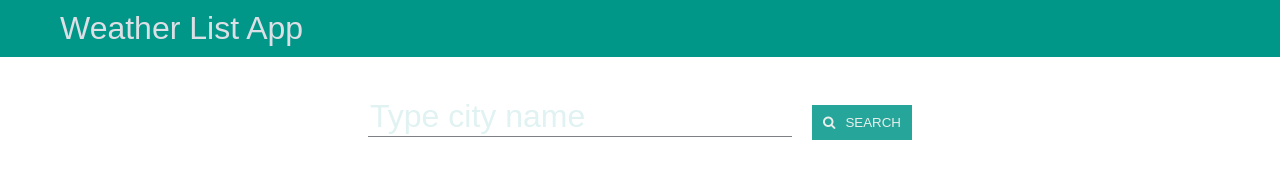
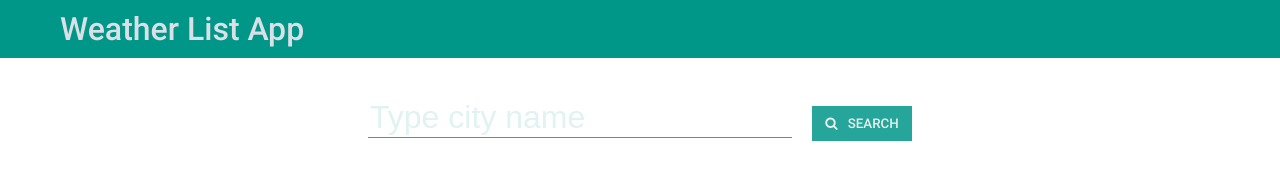
Before and after one commit to kamiljozwik/erecruiter, a React app: page / in a window 1280 px wide. Shown: the top 191 px of the page. Built offline with nearby package versions, Linux system fonts and the light colour scheme.

Commit message:
Added roboto fonts

```diff
--- a/public/index.html
+++ b/public/index.html
@@ -7,7 +7,7 @@
     <link rel="shortcut icon" href="%PUBLIC_URL%/favicon.ico">
     <link rel="stylesheet" href="https://cdnjs.cloudflare.com/ajax/libs/font-awesome/4.7.0/css/font-awesome.min.css">
 
-    <title>React App</title>
+    <title>Weather List</title>
   </head>
   <body>
     <noscript>
--- a/src/index.css
+++ b/src/index.css
@@ -1,7 +1,12 @@
+@font-face {
+	font-family: 'roboto-regular';
+	src: url('/fonts/roboto/Roboto-Regular.ttf');
+}
+
 html,
 body {
 	margin: 0;
 	padding: 0;
-	font-family: sans-serif;
+	font-family: 'roboto-regular';
 	height: 100%;
 }
--- a/src/styles/Header.scss
+++ b/src/styles/Header.scss
@@ -1,3 +1,8 @@
+@font-face {
+	font-family: 'roboto-medium';
+	src: url('/fonts/roboto/Roboto-Medium.ttf');
+}
+
 $HeaderColor: #009688; // Teal
 $TextColor: #dcdfe5;
 
@@ -7,8 +12,9 @@ $TextColor: #dcdfe5;
 	display: flex;
 	justify-content: space-between;
 	.Proj-title {
+		font-family: 'roboto-medium';
 		font-size: 32px;
 		margin: 10px 10px 10px 60px;
-    color: $TextColor
+		color: $TextColor;
 	}
 }
--- a/src/styles/Search.scss
+++ b/src/styles/Search.scss
@@ -1,4 +1,8 @@
 @import 'mqMixin.scss';
+@font-face {
+	font-family: 'roboto-medium';
+	src: url('/fonts/roboto/Roboto-Medium.ttf');
+}
 
 .Search-wrapper {
 	display: flex;
@@ -28,6 +32,7 @@
 		.form-button {
 			margin-left: 20px;
 			font-weight: 500;
+			font-family: 'roboto-medium';
 			background-color: #26a69a;
 			color: #eaefed;
 			border: none;
```
Also changed, not shown: public/fonts/roboto/Roboto-Bold.woff (deleted), public/fonts/roboto/Roboto-Bold.woff2 (deleted), public/fonts/roboto/Roboto-Light.woff (deleted), public/fonts/roboto/Roboto-Light.woff2 (deleted), public/fonts/roboto/Roboto-Medium.ttf (added), public/fonts/roboto/Roboto-Medium.woff (deleted), public/fonts/roboto/Roboto-Medium.woff2 (deleted), public/fonts/roboto/Roboto-Regular.ttf (added), public/fonts/roboto/Roboto-Regular.woff (deleted), public/fonts/roboto/Roboto-Regular.woff2 (deleted), public/fonts/roboto/Roboto-Thin.woff (deleted), public/fonts/roboto/Roboto-Thin.woff2 (deleted), src/styles/Header.css, src/styles/ListItem.css (deleted), 2 more files. Lines whose indentation alone changed are shown as unchanged.
